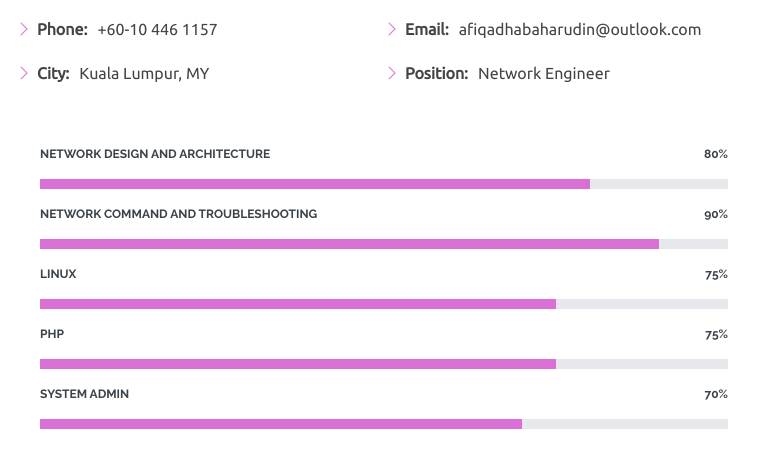
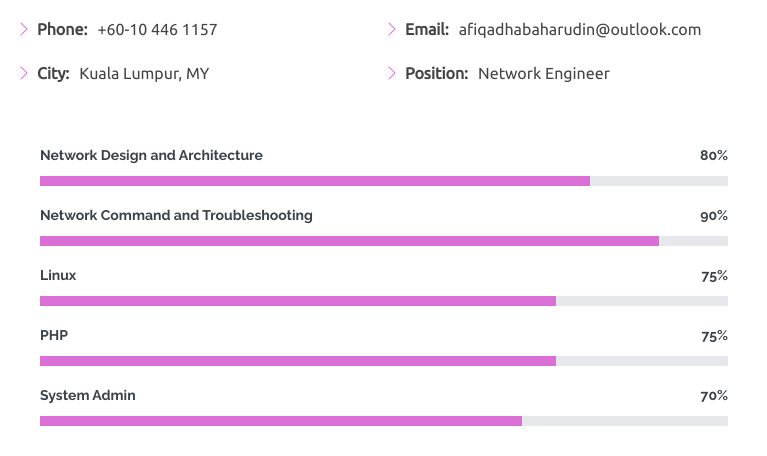
Before and after one commit to afiqadha18/portfolio-afiqadha, a plain HTML site: page index.html in a window 1280 px wide. Shown: the part 1003-1459 px from the top of the page, 470-1237 px from the left. Drawn offline with nearby package versions, Linux system fonts and the light colour scheme; files whose address does not match are found by name.

Commit message:
update the style

```diff
--- a/assets/css/style.css
+++ b/assets/css/style.css
@@ -636,10 +636,11 @@ section {
 
 .about .skills-content .progress .skill {
   padding: 10px 0;
-  margin: 0 0 6px 0;
-  text-transform: uppercase;
+  margin: 0 0 0px 0;
+  /* text-transform: uppercase; */
   display: block;
   font-weight: 700;
+  font-size: 14px;
   font-family: "Raleway", sans-serif;
   color: #3b434a;
 }
```
